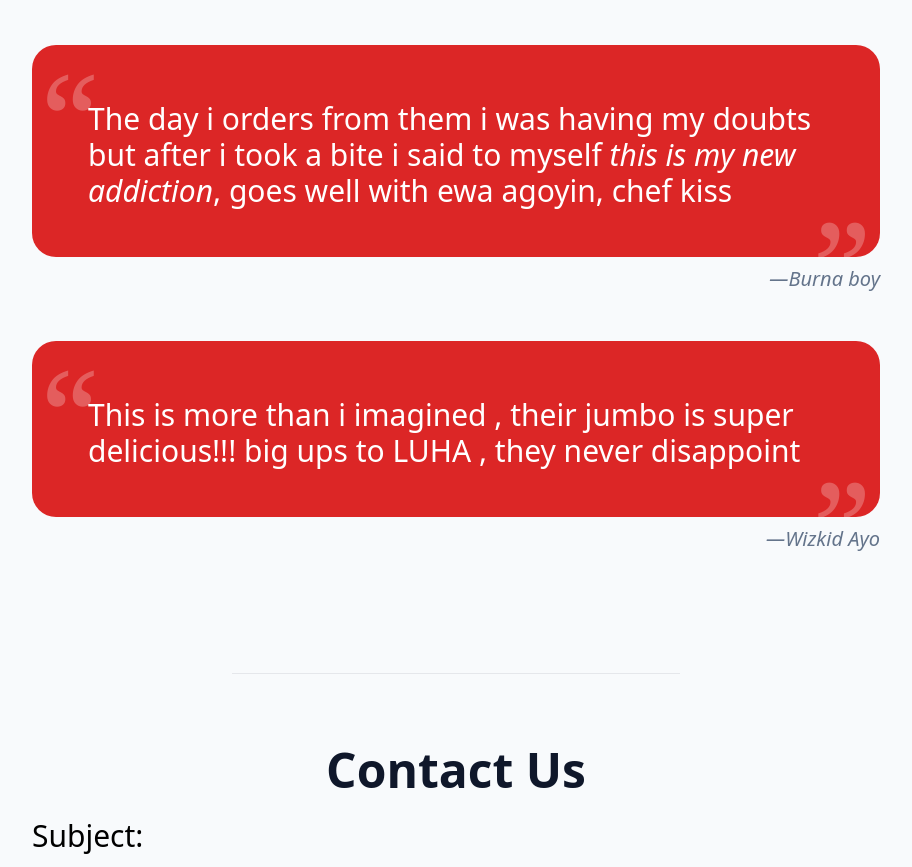
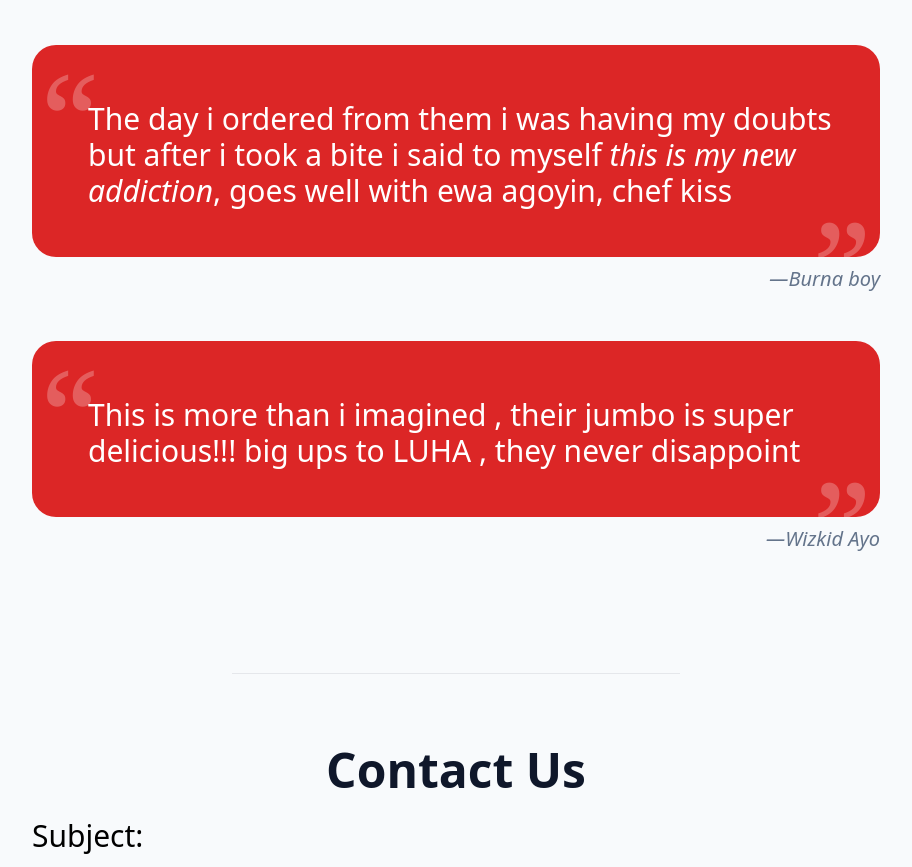
Before and after one commit to seunrae/luha-tailwind, a website: page build/index.html in a window 1280 px wide. Shown: the part 2025-2892 px from the top of the page, without its empty margins (184-1096 px from the left). Drawn offline with Linux system fonts and the light colour scheme.

Commit message:
corrected some grammatical errors

```diff
--- a/build/index.html
+++ b/build/index.html
@@ -200,7 +200,7 @@
             <p
               class="mt-2 text-left text-2xl text-white before:absolute before:left-0 before:top-0 before:translate-x-2 before:translate-y-2 before:transform before:font-serif before:text-9xl before:text-white before:opacity-25 before:content-['\201C'] after:absolute after:-bottom-20 after:right-0 after:-translate-x-2 after:-translate-y-2 after:transform after:font-serif after:text-9xl after:text-white after:opacity-25 after:content-['\201D'] dark:text-slate-400 sm:text-3xl"
             >
-              The day i orders from them i was having my doubts but after i took
+              The day i ordered from them i was having my doubts but after i took
               a bite i said to myself
               <span class="italic">this is my new addiction</span>, goes well
               with ewa agoyin, chef kiss
```
